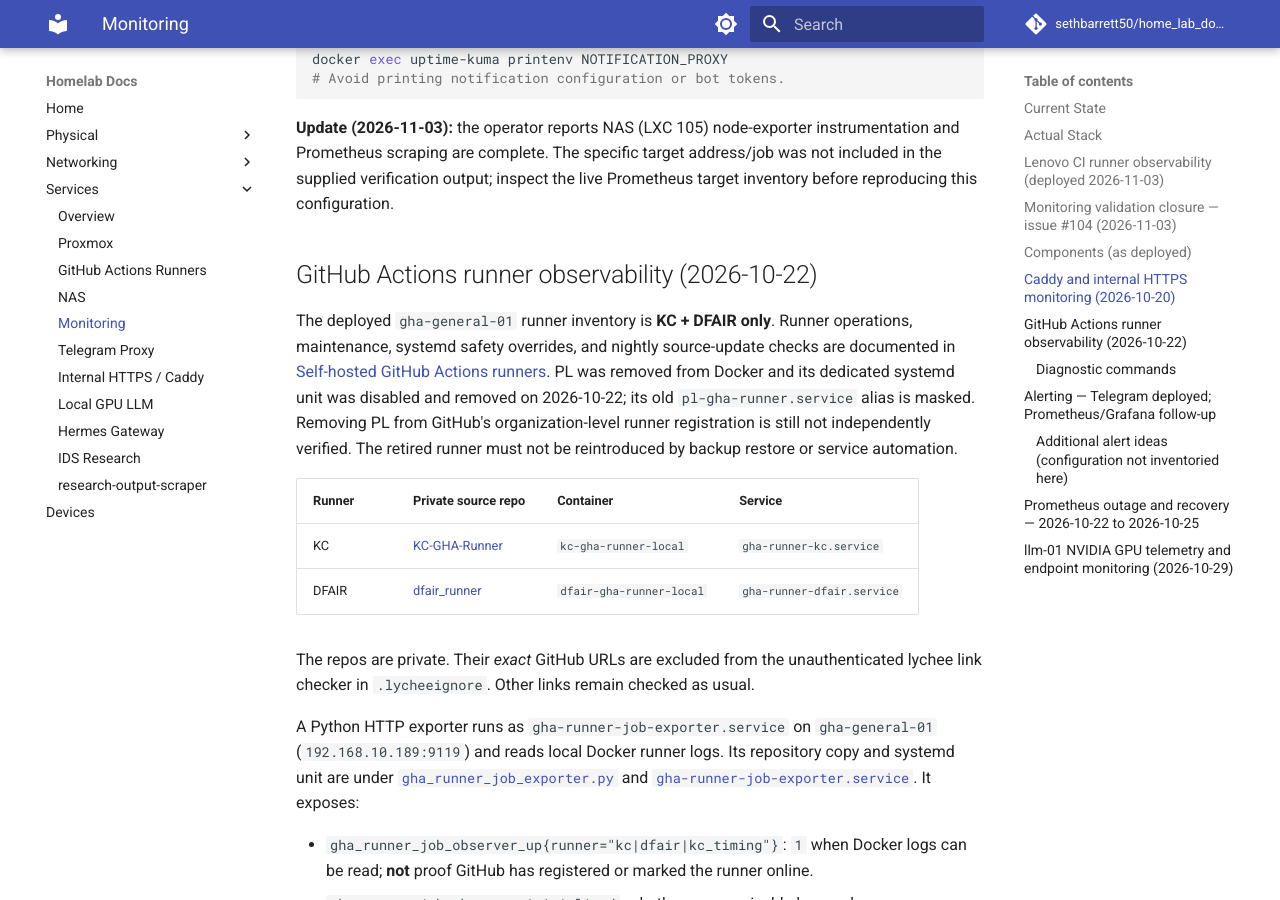
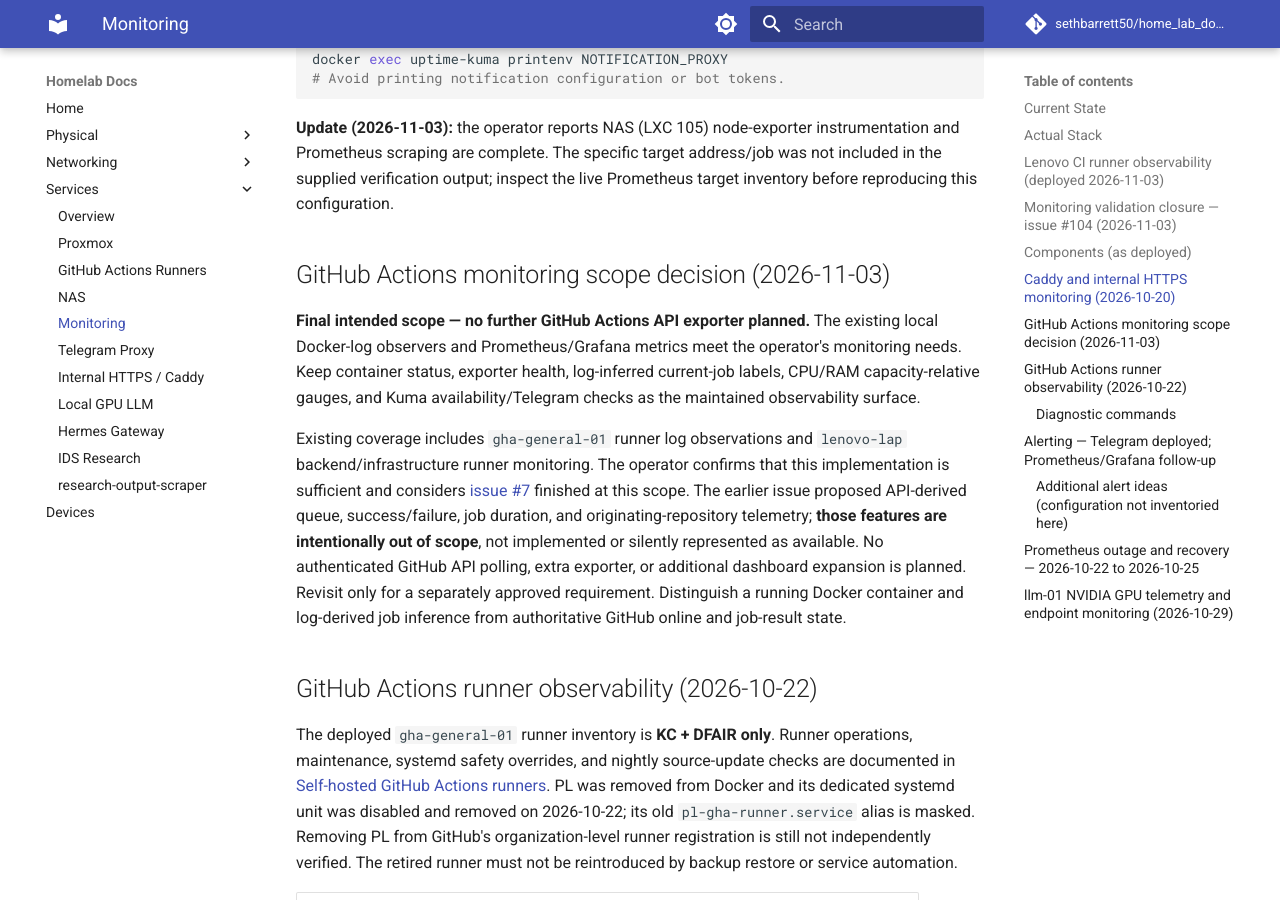
Before and after one commit to sethbarrett50/home_lab_docs, an MkDocs documentation site: the page built from docs/services/monitoring.md, in a window 1280 px wide and 900 px high, scrolled down 4685 px. Built offline with MkDocs 1.6.1 and Material for MkDocs 9.7.7, drawn with Linux system fonts in a browser that asks for light colours; comment, search, counter and statistics services are not loaded.

Commit message:
docs(monitoring): finalize existing runner job observability scope

```diff
--- a/docs/services/monitoring.md
+++ b/docs/services/monitoring.md
@@ -185,6 +185,26 @@
 address/job was not included in the supplied verification output; inspect the
 live Prometheus target inventory before reproducing this configuration.
 
+## GitHub Actions monitoring scope decision (2026-11-03)
+
+**Final intended scope — no further GitHub Actions API exporter planned.**
+The existing local Docker-log observers and Prometheus/Grafana metrics meet
+the operator's monitoring needs. Keep container status, exporter health,
+log-inferred current-job labels, CPU/RAM capacity-relative gauges, and Kuma
+availability/Telegram checks as the maintained observability surface.
+
+Existing coverage includes `gha-general-01` runner log observations and
+`lenovo-lap` backend/infrastructure runner monitoring. The operator confirms
+that this implementation is sufficient and considers
+[issue #7](https://github.com/sethbarrett50/home_lab_docs/issues/7)
+finished at this scope. The earlier issue proposed API-derived queue,
+success/failure, job duration, and originating-repository telemetry; **those
+features are intentionally out of scope**, not implemented or silently
+represented as available. No authenticated GitHub API polling, extra exporter,
+or additional dashboard expansion is planned. Revisit only for a separately
+approved requirement. Distinguish a running Docker container and log-derived
+job inference from authoritative GitHub online and job-result state.
+
 ## GitHub Actions runner observability (2026-10-22)
 
 The deployed `gha-general-01` runner inventory is **KC + DFAIR only**.
```
